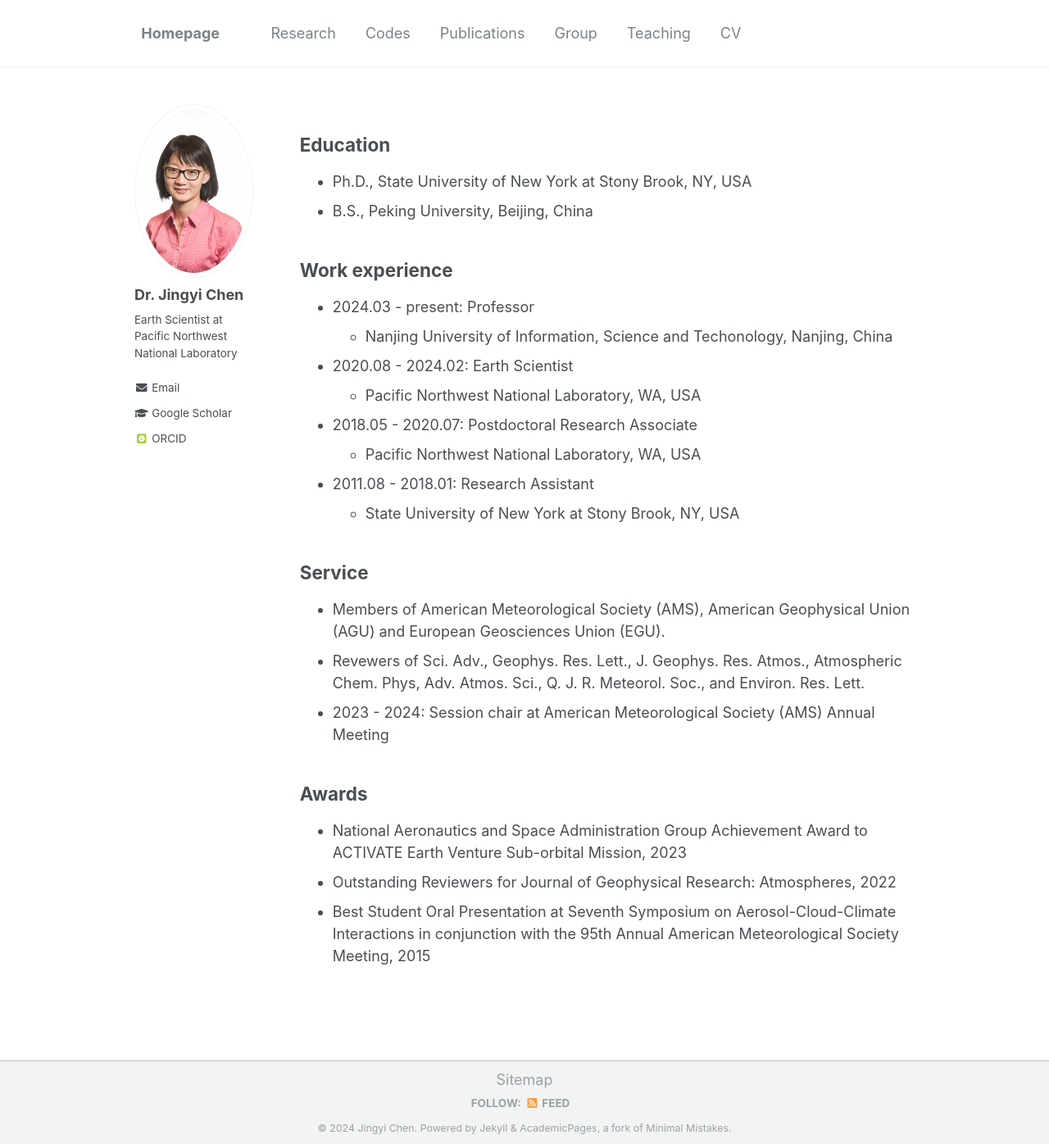
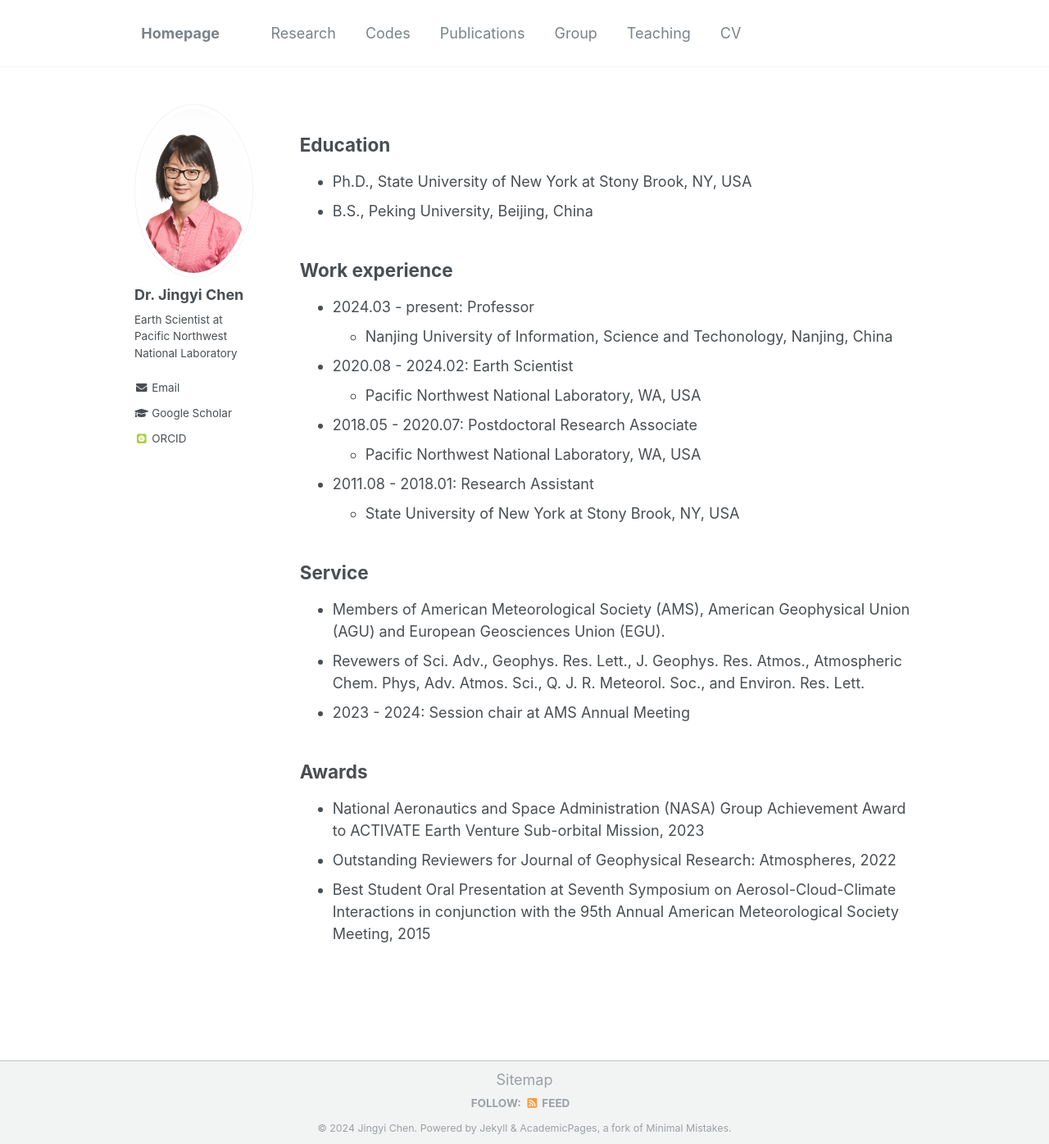
Before and after one commit to Jingyi-Chen/jingyi-chen.github.io, a Jekyll site: the page built from _pages/cv.md, in a window 1280 px wide and 1396 px high. Shown: the whole window at 82% size. Built offline with Jekyll 4.4.1, drawn with Linux system fonts in a browser that asks for light colours; some web fonts are replaced.

Commit message:
Update cv.md

```diff
--- a/_pages/cv.md
+++ b/_pages/cv.md
@@ -30,10 +30,10 @@ Service
 ---
 * Members of American Meteorological Society (AMS), American Geophysical Union (AGU) and European Geosciences Union (EGU).
 * Revewers of Sci. Adv., Geophys. Res. Lett., J. Geophys. Res. Atmos., Atmospheric Chem. Phys, Adv. Atmos. Sci., Q. J. R. Meteorol. Soc., and Environ. Res. Lett.
-* 2023 - 2024: Session chair at American Meteorological Society (AMS) Annual Meeting
+* 2023 - 2024: Session chair at AMS Annual Meeting
 
 Awards
 ---
-* National Aeronautics and Space Administration Group Achievement Award to ACTIVATE Earth Venture Sub-orbital Mission, 2023
+* National Aeronautics and Space Administration (NASA) Group Achievement Award to ACTIVATE Earth Venture Sub-orbital Mission, 2023
 * Outstanding Reviewers for Journal of Geophysical Research: Atmospheres, 2022
 * Best Student Oral Presentation at Seventh Symposium on Aerosol-Cloud-Climate Interactions in conjunction with the 95th Annual American Meteorological Society Meeting, 2015
```
